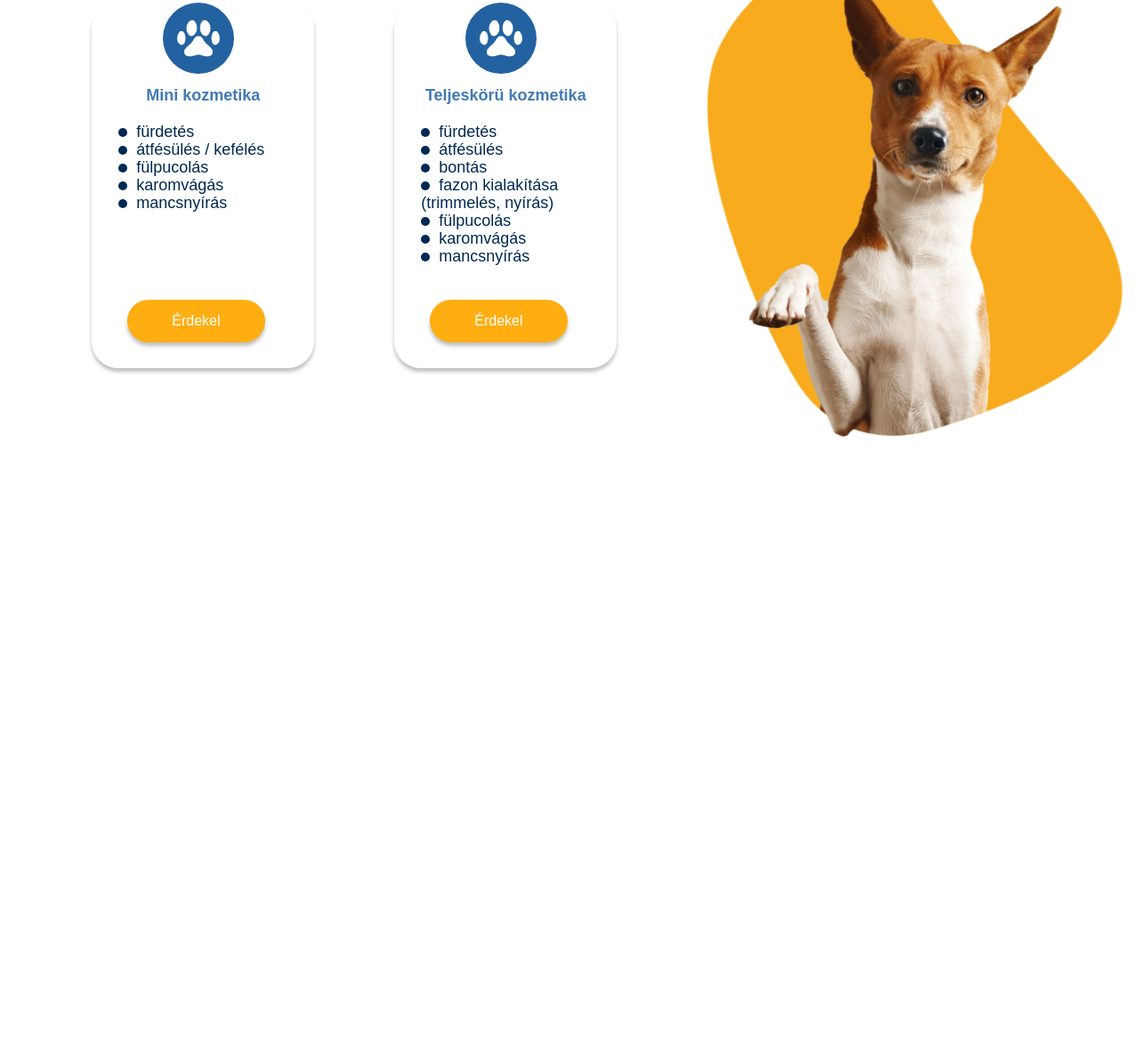
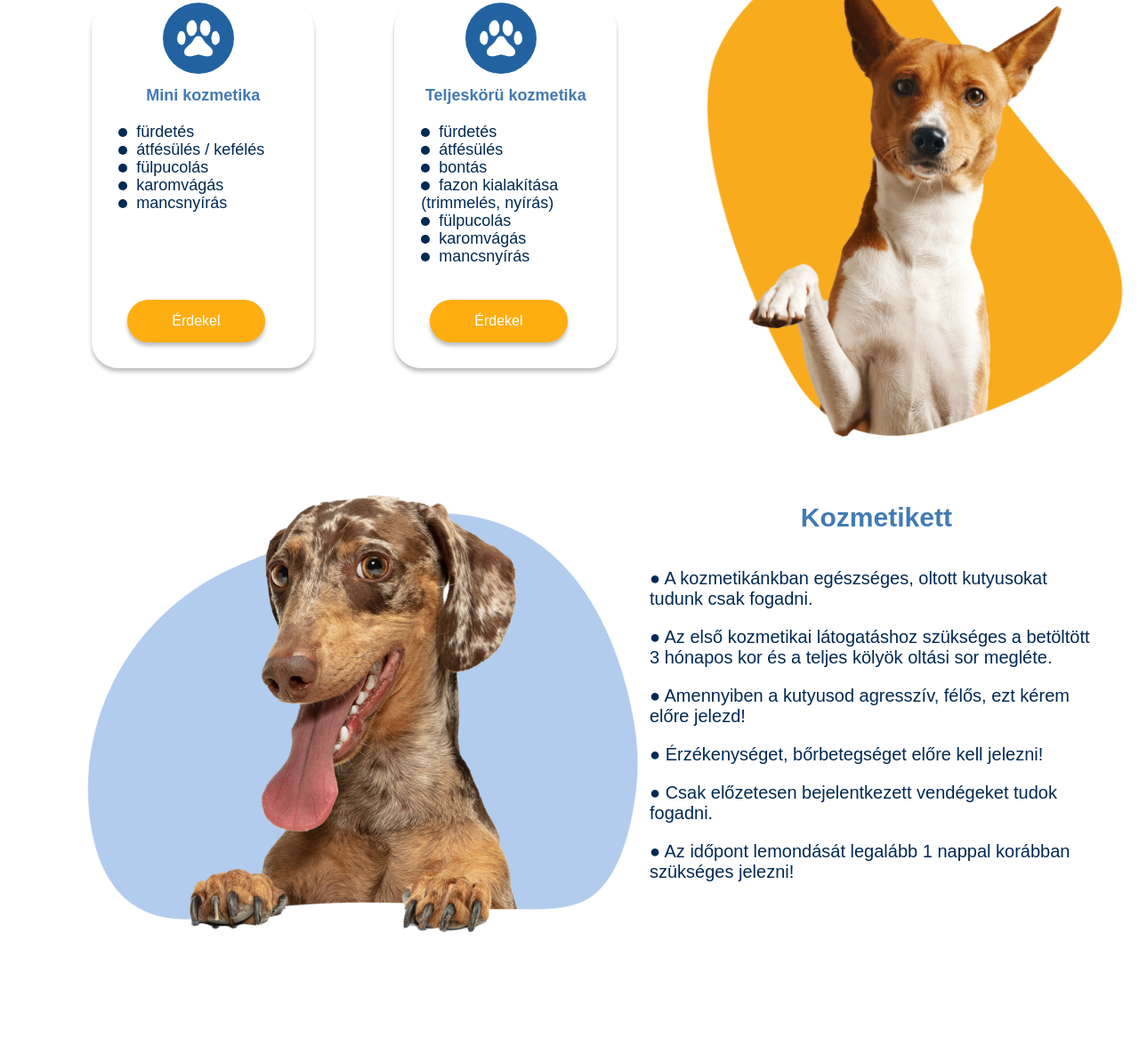
Before and after one commit to llmobinll/Dog-grooming, a plain HTML site: page index.html in a window 1280 px wide. Shown: the part 1930-3105 px from the top of the page at 89% size. Before the commit the page ends 2425 px from the top, so only its background shows below. Drawn offline with Linux system fonts and the light colour scheme.

Commit message:
finished section6

```diff
--- a/Css/style.css
+++ b/Css/style.css
@@ -263,3 +263,43 @@
 font-weight: 700;
 margin-right: 500px;
 }
+.section6 {
+  display: flex;
+  justify-content: space-between;
+  align-items: center;
+  position: relative;
+ margin-top: -20px;
+}
+.img-section6 {
+  order: 1;
+  width: 90px;
+  margin-left: 90px;
+}
+.list-section6 {
+  order: 2;
+  width: 510px;
+  margin-right: 40px;
+  color: #002953;
+  font-size: 20px;
+  font-weight: 500;
+
+}
+.list-section6 ul {
+  list-style: none;
+}
+.list-section6 .list {
+  padding-bottom: 20px;
+}
+.title-section6{
+  order: 2;
+}
+.title-section6 p {
+  position: absolute;
+  right: 210px;
+  top: 90px;
+  color: #427AB4;
+text-align: center;
+font-size: 30.057px;
+font-style: normal;
+font-weight: 700;
+}
--- a/index.html
+++ b/index.html
@@ -102,7 +102,7 @@
         </div>
         <div class="rectangle">
           <div class="rectangle1">
-            <img  src="./Assets/Images/WHITE_PAW 6.png" />
+            <img src="./Assets/Images/WHITE_PAW 6.png" />
             <p>Mini kozmetika</p>
             <ul>
               <li>fürdetés</li>
@@ -131,7 +131,24 @@
           </div>
         </div>
       </div>
-
+      <div class="section6">
+        <div class="title-section6">
+          <p>Kozmetikett</p>
+      </div>
+      <div class="list-section6">
+        <ul>
+          <div class="list">
+          <li>● A kozmetikánkban egészséges, oltott kutyusokat tudunk csak fogadni.</li></div>
+         <div class="list"><li>● Az első kozmetikai látogatáshoz szükséges a betöltött 3 hónapos kor és a teljes kölyök oltási sor megléte.</li></div>
+          <div class="list"><li>● Amennyiben a kutyusod agresszív, félős, ezt kérem előre jelezd!</li></div>
+          <div class="list"><li>● Érzékenységet, bőrbetegséget előre kell jelezni!</li></div>
+          <div class="list"><li>● Csak előzetesen bejelentkezett vendégeket tudok fogadni.</li></div>
+          <div class="list"><li>● Az időpont lemondását legalább 1 nappal korábban szükséges jelezni!</li></div>
+        </ul>
+      </div>
+      <div class="img-section6">
+        <img src="./Assets/Images/bluedoggy.png">
+      </div>
     </div>
   </body>
 </html>
```
Also changed, not shown: Js/slide.js (added, +28 -0 lines), Assets/Images/Polygon 2.png (deleted), Assets/Images/bluedoggy.png (added), Assets/Images/haircuting-process-small-dog-sits-table-dog-with-professional.png (deleted), Assets/Images/washing-process-small-dog-bathroom-dog-washed-by-professional.png (deleted), Assets/Images/yorkshire-terrier-getting-procedure-groomer-salon-cropped-photo-little-dog-yorkshire-terrier-puppy-getting-haircut.png (deleted), Assets/Images/yorkshire-terrier-getting-procedure-groomer-salon-young-woman-white-tshirt-trimming-little-dog-yorkshire-terrier-puppy-getting-haircut-with-shaving-machine.png (deleted).
